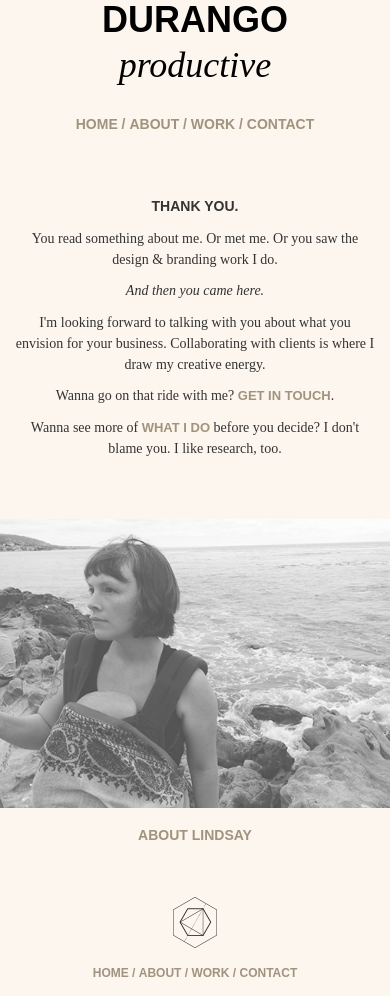
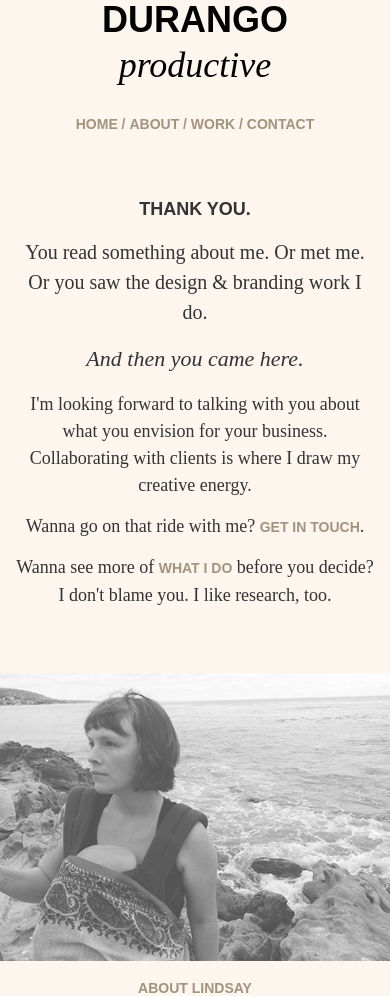
Before and after one commit to patrickbeeson/durango-productive, a Django app: template durangoproductive/templates/home.html in a window 390 px wide. Shown: the part 188-1184 px from the top of the page. Run offline with Django 3.2, Linux system fonts and the light colour scheme; the template is opened without the code that fills it, so the values that code supplies are empty; some libraries are stand-ins or nearby versions.

Commit message:
Increase size of fonts for copy on mobile devices.

```diff
--- a/durangoproductive/static/css/scss/main.scss
+++ b/durangoproductive/static/css/scss/main.scss
@@ -186,14 +186,16 @@ body {
 
 		p {
 			font-family: $font_imfelldwpica;
-			font-size: 14px;
+			//font-size: 16px;
+			font-size: 18px;
 			padding-left: 15px;
 			padding-right: 15px;
 			line-height: 1.5em;
 
 			.intro_link {
 				font-family: $font_montserrat;
-				font-size: 13px;
+				//font-size: 13px;
+				font-size: 14px;
 				text-transform: uppercase;
 				color: $dp_brown;
 				font-weight: 700;
@@ -216,7 +218,8 @@ body {
 		}
 
 		.lead {
-			font-size: 14px;
+			//font-size: 14px;
+			font-size: 20px;
 
 			@include media($medium-screen) {
 				font-size: 32px;
@@ -229,7 +232,8 @@ body {
 		.lead_head {
 			font-family: $font_montserrat;
 			text-transform: uppercase;
-			font-size: 14px;
+			//font-size: 14px;
+			font-size: 18px;
 			font-weight: 700;
 
 			@include media($medium-screen) {
@@ -238,7 +242,8 @@ body {
 		}
 
 		.lead_follow {
-			font-size: 14px;
+			//font-size: 14px;
+			font-size: 22px;
 			font-style: italic;
 
 			@include media($medium-screen) {
@@ -307,11 +312,6 @@ body {
 				font-family: $font_montserrat;
 				font-weight: 700;
 				font-size: 14px;
-
-				@include media($medium-screen) {
-					font-size: 14px;
-				}
-
 
 				a {
 					color: $dp_brown;
@@ -448,16 +448,11 @@ body {
 
 		ul {
 
-			@include media($medium-screen) {
-				//@include shift(6);
-			}
-
 			li {
 
 				@include media($medium-screen) {
 					@include span-columns(6 of 12);
 					@include shift(6);
-
 					display: inline;
 				}
 
@@ -516,7 +511,8 @@ body {
 		.project {
 			text-transform: uppercase;
 			margin-bottom: 25px;
-			font-size: 13px;
+			//font-size: 13px;
+			font-size: 15px;
 			font-weight: 700;
 			font-family: $font_montserrat;
 			text-align: center;
@@ -533,7 +529,8 @@ body {
 #project_detail {
 
 	p:first-of-type {
-		font-size: 16px;
+		//font-size: 16px;
+		font-size: 20px;
 
 		@include media($medium-screen) {
 			font-size: 32px;
@@ -612,7 +609,8 @@ body {
 #about, #error {
 
 	p:first-of-type {
-		font-size: 16px;
+		//font-size: 16px;
+		font-size: 18px;
 
 		@include media($medium-screen) {
 			font-size: 32px;
--- a/durangoproductive/templates/base.html
+++ b/durangoproductive/templates/base.html
@@ -1,5 +1,5 @@
+<!DOCTYPE html>
 {% load staticfiles %}
-<!DOCTYPE html>
 <html lang="en">
   <head>
 	<meta charset="utf-8">
```
Also changed, not shown: durangoproductive/static/css/main.css.
